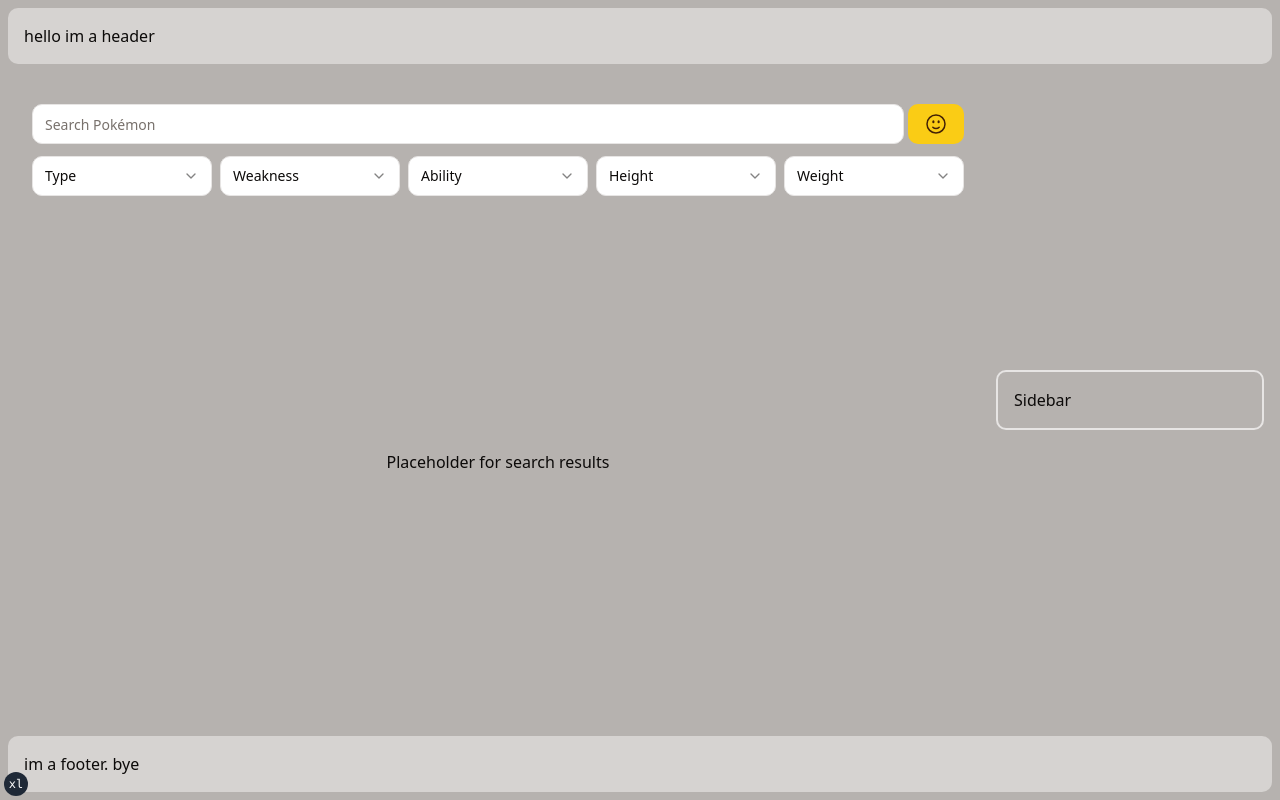
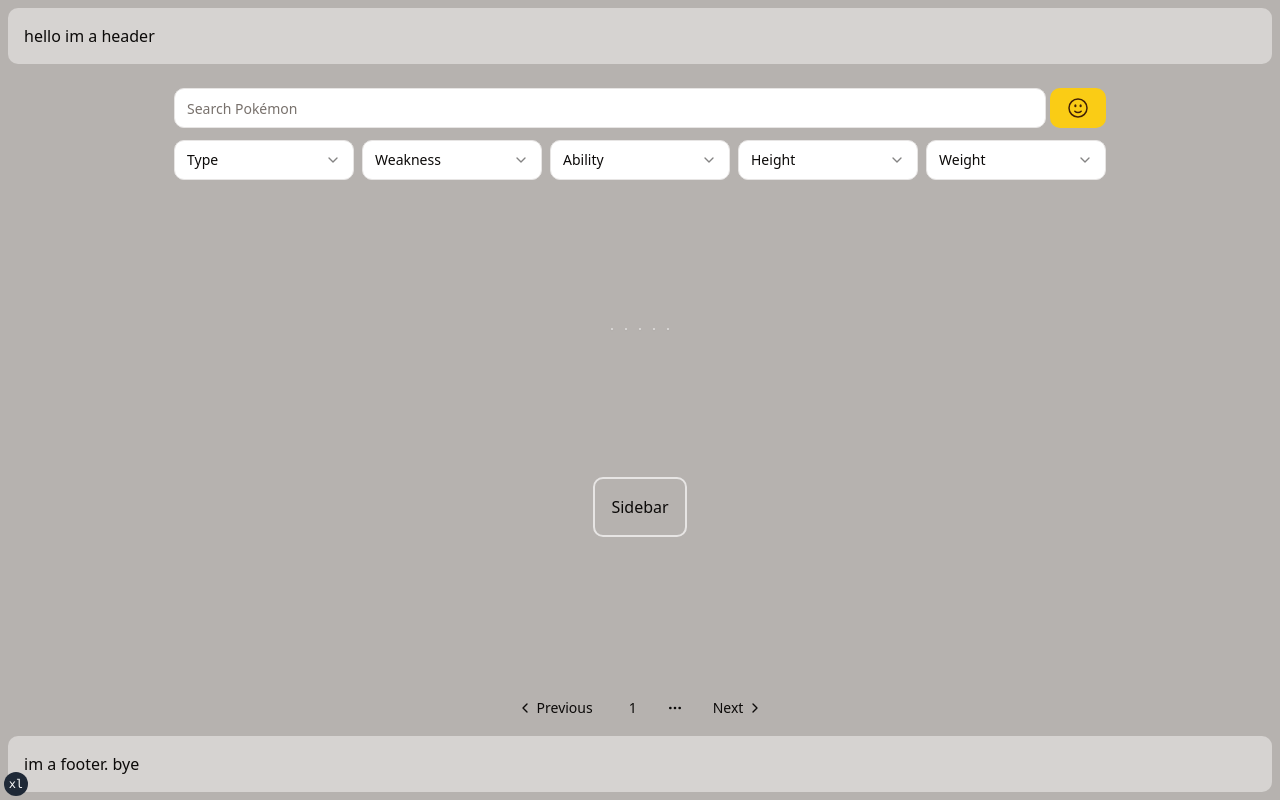
Before and after one commit to nixowl/pokedex, a React (Vite) app: page / in a window 1280 px wide. Built offline with nearby package versions, Linux system fonts and the light colour scheme.

Commit message:
add accordion component

```diff
--- a/package.json
+++ b/package.json
@@ -11,6 +11,7 @@
   },
   "dependencies": {
     "@hookform/resolvers": "^3.3.4",
+    "@radix-ui/react-accordion": "^1.1.2",
     "@radix-ui/react-dialog": "^1.0.5",
     "@radix-ui/react-label": "^2.0.2",
     "@radix-ui/react-select": "^2.0.0",
--- a/src/components/App.tsx
+++ b/src/components/App.tsx
@@ -4,6 +4,16 @@
 import Sidebar from "./Sidebar";
 import axios from "axios";
 import { Pokemon } from "@/types";
+import ResultCard from "./ResultCard";
+import {
+  Pagination,
+  PaginationContent,
+  PaginationEllipsis,
+  PaginationItem,
+  PaginationLink,
+  PaginationNext,
+  PaginationPrevious,
+} from "@/components/ui/pagination";
 
 function App() {
   const [results, setResults] = useState<Pokemon | undefined>(undefined);
@@ -34,23 +44,41 @@
       <header className="bg-stone-300 p-4 rounded-md m-2">
         hello im a header
       </header>
-      <main className="flex flex-row flex-1 p-4 gap-4 justify-between place-items-center w-full">
-        <section className="flex flex-col basis-4/6 h-full">
+      <main className="flex flex-col flex-1 gap-4 justify-between place-items-center">
+        <section className="flex flex-col md:basis-4/6 h-full">
           <SearchField
             setQuery={setQuery}
             query={query}
             searchHandler={searchHandler}
           />
-          <div className="flex flex-col justify-center items-center h-full">
-            Placeholder for search results
-            <hr />
-            <div>
-
-            </div>
+          <div className="flex flex-row flex-wrap gap-3 justify-center items-center h-full">
+            <ResultCard />
+            <ResultCard />
+            <ResultCard />
+            <ResultCard />
+            <ResultCard />
           </div>
         </section>
-        <section className="flex flex-col basis-2/6">
+        <section className="flex flex-col md:basis-2/6">
           <Sidebar />
+        </section>
+        <section>
+          <Pagination>
+            <PaginationContent>
+              <PaginationItem>
+                <PaginationPrevious href="#" />
+              </PaginationItem>
+              <PaginationItem>
+                <PaginationLink href="#">1</PaginationLink>
+              </PaginationItem>
+              <PaginationItem>
+                <PaginationEllipsis />
+              </PaginationItem>
+              <PaginationItem>
+                <PaginationNext href="#" />
+              </PaginationItem>
+            </PaginationContent>
+          </Pagination>
         </section>
       </main>
       <footer className="bg-stone-300 p-4 rounded-md m-2">
--- /dev/null
+++ b/src/components/ui/accordion.tsx
@@ -0,0 +1,58 @@
+"use client"
+
+import * as React from "react"
+import * as AccordionPrimitive from "@radix-ui/react-accordion"
+import { ChevronDown } from "lucide-react"
+
+import { cn } from "@/lib/utils"
+
+const Accordion = AccordionPrimitive.Root
+
+const AccordionItem = React.forwardRef<
+  React.ElementRef<typeof AccordionPrimitive.Item>,
+  React.ComponentPropsWithoutRef<typeof AccordionPrimitive.Item>
+>(({ className, ...props }, ref) => (
+  <AccordionPrimitive.Item
+    ref={ref}
+    className={cn("border-b", className)}
+    {...props}
+  />
+))
+AccordionItem.displayName = "AccordionItem"
+
+const AccordionTrigger = React.forwardRef<
+  React.ElementRef<typeof AccordionPrimitive.Trigger>,
+  React.ComponentPropsWithoutRef<typeof AccordionPrimitive.Trigger>
+>(({ className, children, ...props }, ref) => (
+  <AccordionPrimitive.Header className="flex">
+    <AccordionPrimitive.Trigger
+      ref={ref}
+      className={cn(
+        "flex flex-1 items-center justify-between py-4 font-medium transition-all hover:underline [&[data-state=open]>svg]:rotate-180",
+        className
+      )}
+      {...props}
+    >
+      {children}
+      <ChevronDown className="h-4 w-4 shrink-0 transition-transform duration-200" />
+    </AccordionPrimitive.Trigger>
+  </AccordionPrimitive.Header>
+))
+AccordionTrigger.displayName = AccordionPrimitive.Trigger.displayName
+
+const AccordionContent = React.forwardRef<
+  React.ElementRef<typeof AccordionPrimitive.Content>,
+  React.ComponentPropsWithoutRef<typeof AccordionPrimitive.Content>
+>(({ className, children, ...props }, ref) => (
+  <AccordionPrimitive.Content
+    ref={ref}
+    className="overflow-hidden text-sm transition-all data-[state=closed]:animate-accordion-up data-[state=open]:animate-accordion-down"
+    {...props}
+  >
+    <div className={cn("pb-4 pt-0", className)}>{children}</div>
+  </AccordionPrimitive.Content>
+))
+
+AccordionContent.displayName = AccordionPrimitive.Content.displayName
+
+export { Accordion, AccordionItem, AccordionTrigger, AccordionContent }
--- a/tailwind.config.js
+++ b/tailwind.config.js
@@ -2,10 +2,10 @@
 module.exports = {
   darkMode: ["class"],
   content: [
-    './pages/**/*.{ts,tsx}',
-    './components/**/*.{ts,tsx}',
-    './app/**/*.{ts,tsx}',
-    './src/**/*.{ts,tsx}',
+    "./pages/**/*.{ts,tsx}",
+    "./components/**/*.{ts,tsx}",
+    "./app/**/*.{ts,tsx}",
+    "./src/**/*.{ts,tsx}",
   ],
   prefix: "",
   theme: {
@@ -17,6 +17,20 @@
       },
     },
     extend: {
+      keyframes: {
+        "accordion-down": {
+          from: { height: "0" },
+          to: { height: "var(--radix-accordion-content-height)" },
+        },
+        "accordion-up": {
+          from: { height: "var(--radix-accordion-content-height)" },
+          to: { height: "0" },
+        },
+      },
+      animation: {
+        "accordion-down": "accordion-down 0.2s ease-out",
+        "accordion-up": "accordion-up 0.2s ease-out",
+      },
       colors: {
         border: "hsl(var(--border))",
         input: "hsl(var(--input))",
@@ -74,4 +88,4 @@
     },
   },
   plugins: [require("tailwindcss-animate")],
-}
+};
```
Also changed, not shown: 1 other file (tests, documents, lock files or other folders).
